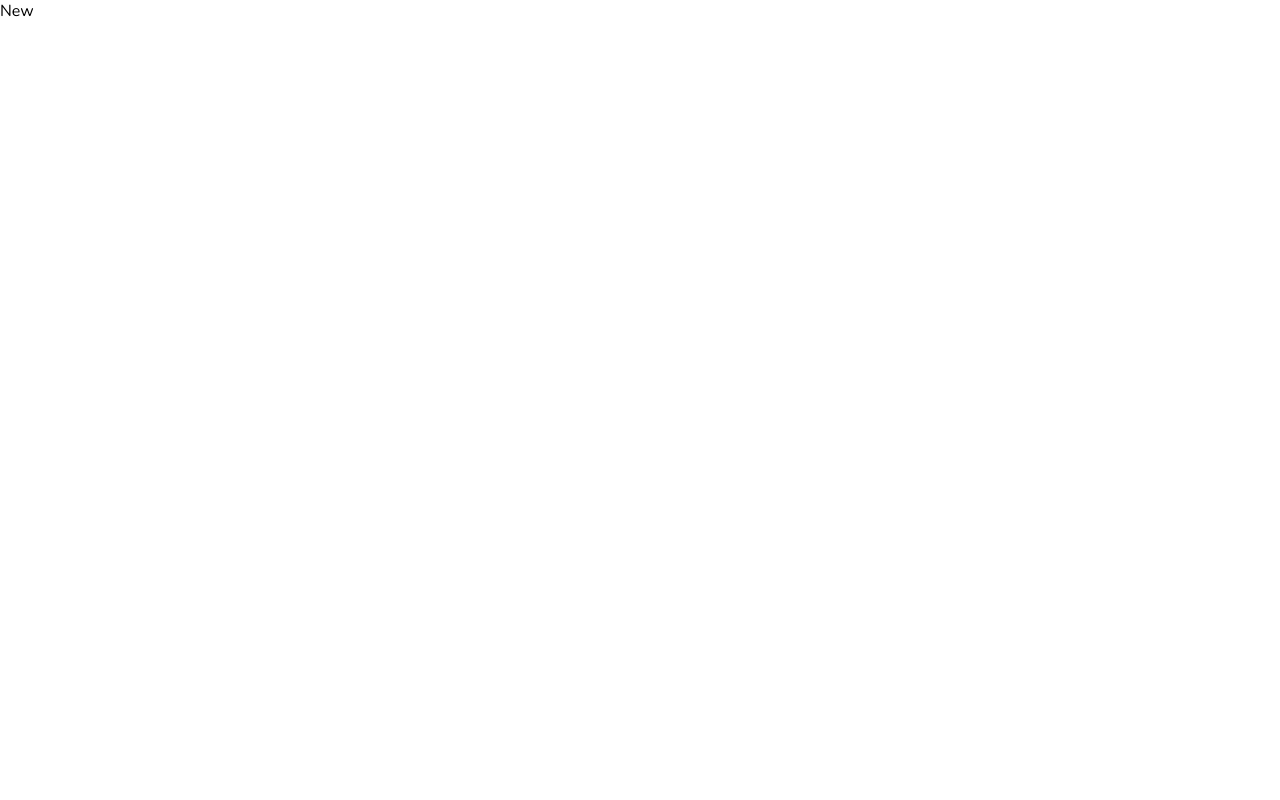
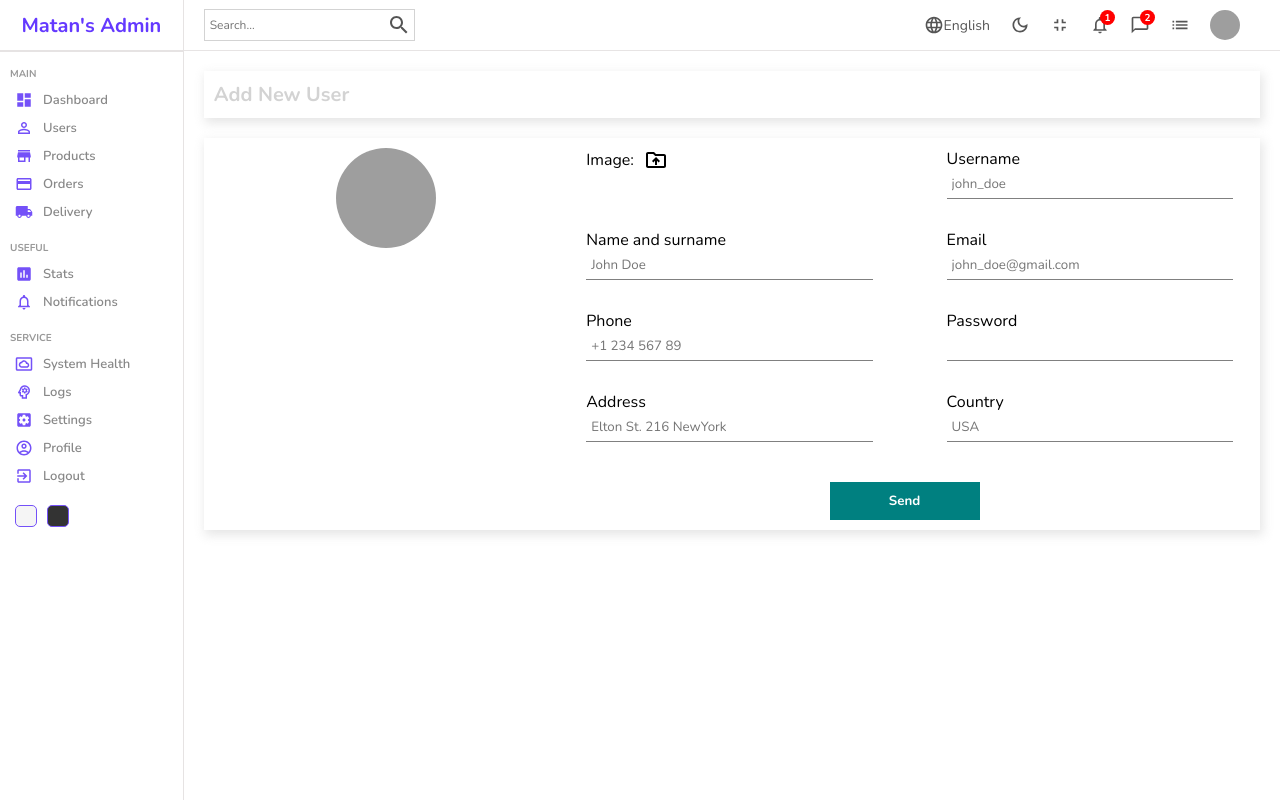
Before and after one commit to matan3sh/admin-dashboard-1, a React (Vite) app: page /users/new in a window 1280 px wide. Built offline with nearby package versions, Linux system fonts and the light colour scheme; grey boxes are pictures that could not be loaded.

Commit message:
Implement add new user page

```diff
--- a/src/App.tsx
+++ b/src/App.tsx
@@ -5,6 +5,8 @@ import List from "./pages/List/List";
 import Login from "./pages/Login/Login";
 import Single from "./pages/Single/Single";
 import New from "./pages/New/New";
+
+import { productInputs, userInputs } from "./formSource";
 
 function App() {
   return (
@@ -17,13 +19,19 @@ function App() {
           <Route path="users">
             <Route index element={<List />} />
             <Route path=":userId" element={<Single />} />
-            <Route path="new" element={<New />} />
+            <Route
+              path="new"
+              element={<New inputs={userInputs} title="Add New User" />}
+            />
           </Route>
 
           <Route path="products">
             <Route index element={<List />} />
             <Route path=":productId" element={<Single />} />
-            <Route path="new" element={<New />} />
+            <Route
+              path="new"
+              element={<New inputs={productInputs} title="Add New Product" />}
+            />
           </Route>
         </Route>
       </Routes>
--- /dev/null
+++ b/src/formSource.ts
@@ -0,0 +1,76 @@
+export const userInputs = [
+  {
+    id: 1,
+    label: "Username",
+    type: "text",
+    placeholder: "john_doe",
+  },
+  {
+    id: 2,
+    label: "Name and surname",
+    type: "text",
+    placeholder: "John Doe",
+  },
+  {
+    id: 3,
+    label: "Email",
+    type: "mail",
+    placeholder: "john_doe@gmail.com",
+  },
+  {
+    id: 4,
+    label: "Phone",
+    type: "text",
+    placeholder: "+1 234 567 89",
+  },
+  {
+    id: 5,
+    label: "Password",
+    type: "password",
+  },
+  {
+    id: 6,
+    label: "Address",
+    type: "text",
+    placeholder: "Elton St. 216 NewYork",
+  },
+  {
+    id: 7,
+    label: "Country",
+    type: "text",
+    placeholder: "USA",
+  },
+];
+
+export const productInputs = [
+  {
+    id: 1,
+    label: "Title",
+    type: "text",
+    placeholder: "Apple Macbook Pro",
+  },
+  {
+    id: 2,
+    label: "Description",
+    type: "text",
+    placeholder: "Description",
+  },
+  {
+    id: 3,
+    label: "Category",
+    type: "text",
+    placeholder: "Computers",
+  },
+  {
+    id: 4,
+    label: "Price",
+    type: "text",
+    placeholder: "100",
+  },
+  {
+    id: 5,
+    label: "Stock",
+    type: "text",
+    placeholder: "in stock",
+  },
+];
--- a/src/pages/New/New.scss
+++ b/src/pages/New/New.scss
@@ -0,0 +1,77 @@
+.new {
+  width: 100%;
+  display: flex;
+
+  .newContainer {
+    flex: 6;
+
+    .top,
+    .bottom {
+      -webkit-box-shadow: 2px 4px 10px 1px rgba(0, 0, 0, 0.47);
+      box-shadow: 2px 4px 10px 1px rgba(201, 201, 201, 0.47);
+      padding: 10px;
+      margin: 20px;
+      display: flex;
+
+      h1 {
+        color: lightgray;
+        font-size: 20px;
+      }
+
+      .left {
+        flex: 1;
+        text-align: center;
+
+        img {
+          width: 100px;
+          height: 100px;
+          border-radius: 50%;
+          object-fit: cover;
+        }
+      }
+
+      .right {
+        flex: 2;
+
+        form {
+          display: flex;
+          flex-wrap: wrap;
+          gap: 30px;
+          justify-content: space-around;
+
+          .formInput {
+            width: 40%;
+
+            label {
+              display: flex;
+              align-items: center;
+              gap: 10px;
+
+              .icon {
+                cursor: pointer;
+              }
+            }
+
+            input {
+              width: 100%;
+              padding: 5px;
+              border: none;
+              border-bottom: 1px solid gray;
+            }
+          }
+
+          button {
+            width: 150px;
+            padding: 10px;
+            border: none;
+            background-color: teal;
+            color: white;
+            font-weight: bold;
+            cursor: pointer;
+            margin-top: 10px;
+          }
+        }
+      }
+    }
+  }
+}
--- a/src/pages/New/New.tsx
+++ b/src/pages/New/New.tsx
@@ -1,7 +1,73 @@
+import { useState, FC } from "react";
+import Navbar from "../../components/Navbar/Navbar";
+import Sidebar from "../../components/Sidebar/Sidebar";
+import DriveFolderUploadOutlinedIcon from "@mui/icons-material/DriveFolderUploadOutlined";
 import "./New.scss";
 
-const New = () => {
-  return <div>New</div>;
+export interface Input {
+  id: number;
+  label: string;
+  type?: string;
+  placeholder?: string;
+}
+interface Props {
+  inputs: Input[];
+  title: string;
+}
+
+const New: FC<Props> = ({ inputs, title }) => {
+  const [file, setFile] = useState<string | File>("");
+
+  return (
+    <div className="new">
+      <Sidebar />
+      <div className="newContainer">
+        <Navbar />
+        <div className="top">
+          <h1>{title}</h1>
+        </div>
+        <div className="bottom">
+          <div className="left">
+            <img
+              src={
+                file
+                  ? URL.createObjectURL(file as File)
+                  : "https://icon-library.com/images/no-image-icon/no-image-icon-0.jpg"
+              }
+              alt=""
+            />
+          </div>
+          <div className="right">
+            <form>
+              <div className="formInput">
+                <label htmlFor="file">
+                  Image: <DriveFolderUploadOutlinedIcon className="icon" />
+                </label>
+                <input
+                  type="file"
+                  id="file"
+                  onChange={(e) => {
+                    if (e.target.files) {
+                      setFile(e.target.files[0]);
+                    }
+                  }}
+                  style={{ display: "none" }}
+                />
+              </div>
+
+              {inputs.map((input) => (
+                <div className="formInput" key={input.id}>
+                  <label>{input.label}</label>
+                  <input type={input.type} placeholder={input.placeholder} />
+                </div>
+              ))}
+              <button>Send</button>
+            </form>
+          </div>
+        </div>
+      </div>
+    </div>
+  );
 };
 
 export default New;
```
